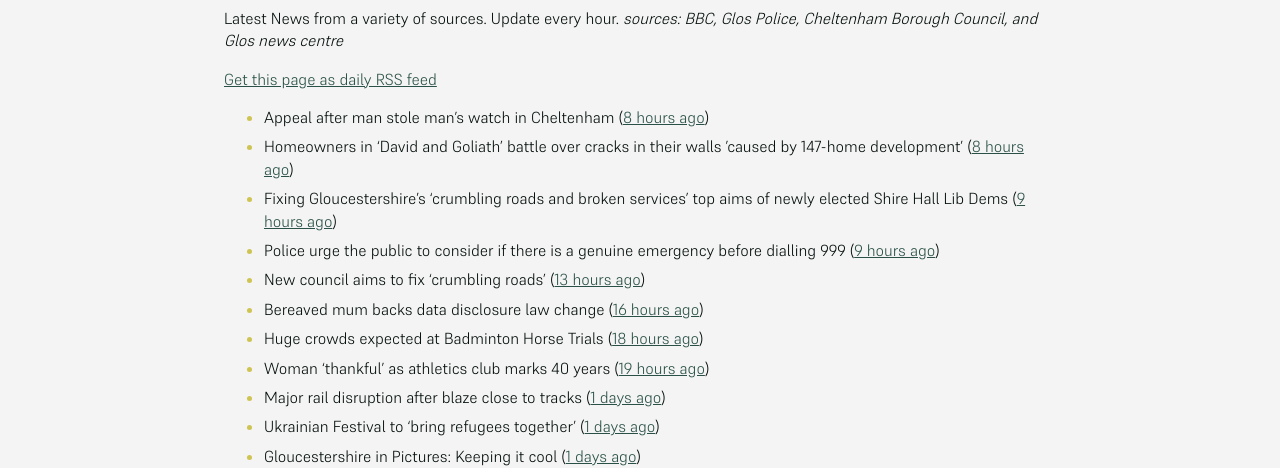
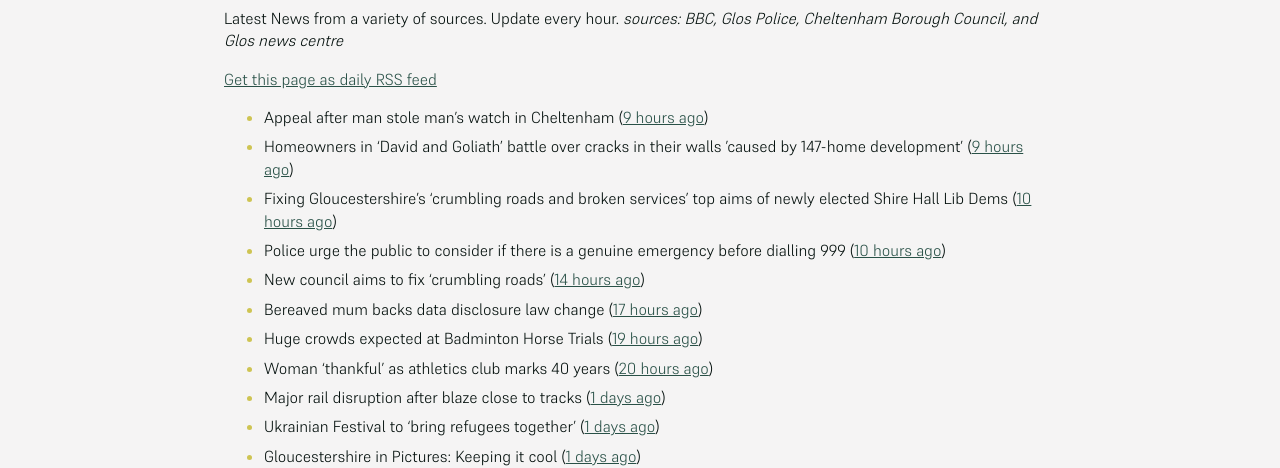
Before and after one commit to mat-0/cheltenham-open-data, a Jekyll site: the page built from _pages/news.md, in a window 1280 px wide. Shown: the part 266-734 px from the top of the page. Built offline with Jekyll 4.4.1, drawn with Linux system fonts in a browser that asks for light colours.

Commit message:
Updated 2025-05-06 02:26:07

```diff
--- a/_pages/news.md
+++ b/_pages/news.md
@@ -12,14 +12,14 @@ _sources: BBC, Glos Police, Cheltenham Borough Council, and Glos news centre_
 [Get this page as daily RSS feed](/daily.rss)
 
 <!-- news_marker starts -->
-- Appeal after man stole man’s watch in Cheltenham ([8 hours ago](https://gloucesternewscentre.co.uk/appeal-after-man-stole-mans-watch-in-cheltenham/))
-- Homeowners in ‘David and Goliath’ battle over cracks in their walls ’caused by 147-home development’ ([8 hours ago](https://gloucesternewscentre.co.uk/homeowners-in-david-and-goliath-battle-over-cracks-in-their-walls-caused-by-147-home-development/))
-- Fixing Gloucestershire’s ‘crumbling roads and broken services’ top aims of newly elected Shire Hall Lib Dems ([9 hours ago](https://gloucesternewscentre.co.uk/fixing-gloucestershires-crumbling-roads-and-broken-services-top-aims-of-newly-elected-shire-hall-lib-dems/))
-- Police urge the public to consider if there is a genuine emergency before dialling 999 ([9 hours ago](https://gloucesternewscentre.co.uk/police-urge-the-public-to-consider-if-there-is-a-genuine-emergency-before-dialling-999/))
-- New council aims to fix 'crumbling roads' ([13 hours ago](https://www.bbc.com/news/articles/cm2e510knnlo))
-- Bereaved mum backs data disclosure law change ([16 hours ago](https://www.bbc.com/news/articles/cql6q2nlzvno))
-- Huge crowds expected at Badminton Horse Trials ([18 hours ago](https://www.bbc.com/news/articles/c93g4dz38jgo))
-- Woman 'thankful' as athletics club marks 40 years ([19 hours ago](https://www.bbc.com/news/articles/cn80nv4mr79o))
+- Appeal after man stole man’s watch in Cheltenham ([9 hours ago](https://gloucesternewscentre.co.uk/appeal-after-man-stole-mans-watch-in-cheltenham/))
+- Homeowners in ‘David and Goliath’ battle over cracks in their walls ’caused by 147-home development’ ([9 hours ago](https://gloucesternewscentre.co.uk/homeowners-in-david-and-goliath-battle-over-cracks-in-their-walls-caused-by-147-home-development/))
+- Fixing Gloucestershire’s ‘crumbling roads and broken services’ top aims of newly elected Shire Hall Lib Dems ([10 hours ago](https://gloucesternewscentre.co.uk/fixing-gloucestershires-crumbling-roads-and-broken-services-top-aims-of-newly-elected-shire-hall-lib-dems/))
+- Police urge the public to consider if there is a genuine emergency before dialling 999 ([10 hours ago](https://gloucesternewscentre.co.uk/police-urge-the-public-to-consider-if-there-is-a-genuine-emergency-before-dialling-999/))
+- New council aims to fix 'crumbling roads' ([14 hours ago](https://www.bbc.com/news/articles/cm2e510knnlo))
+- Bereaved mum backs data disclosure law change ([17 hours ago](https://www.bbc.com/news/articles/cql6q2nlzvno))
+- Huge crowds expected at Badminton Horse Trials ([19 hours ago](https://www.bbc.com/news/articles/c93g4dz38jgo))
+- Woman 'thankful' as athletics club marks 40 years ([20 hours ago](https://www.bbc.com/news/articles/cn80nv4mr79o))
 - Major rail disruption after blaze close to tracks ([1 days ago](https://www.bbc.com/news/articles/cjew5q07n7go))
 - Ukrainian Festival to 'bring refugees together' ([1 days ago](https://www.bbc.com/news/articles/c4g2qzzvjq0o))
 - Gloucestershire in Pictures: Keeping it cool ([1 days ago](https://www.bbc.com/news/articles/ce8gedxkv0do))
```
Also changed, not shown: _data/flood.json (+5 -69 lines), index.md (+5 -5 lines).
